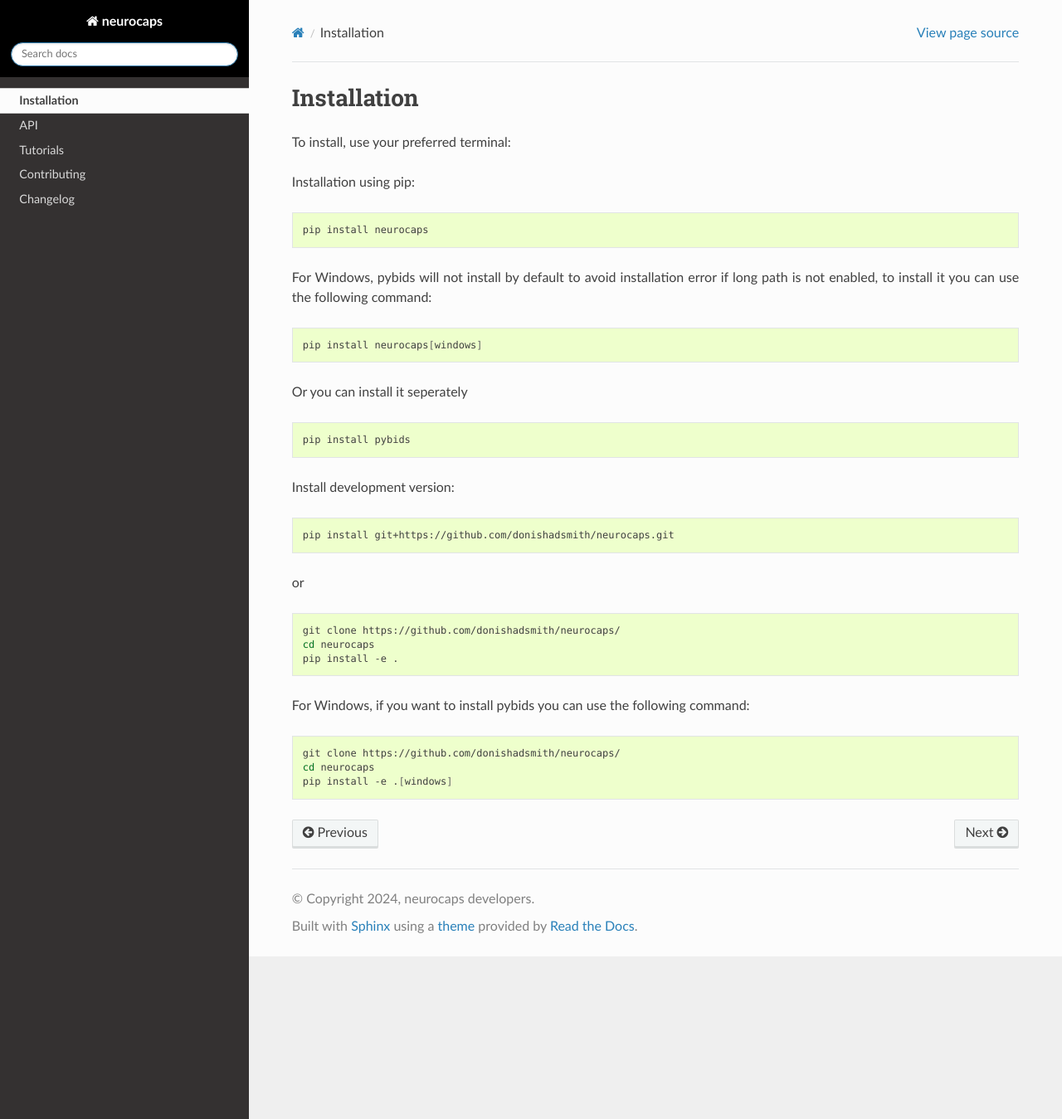
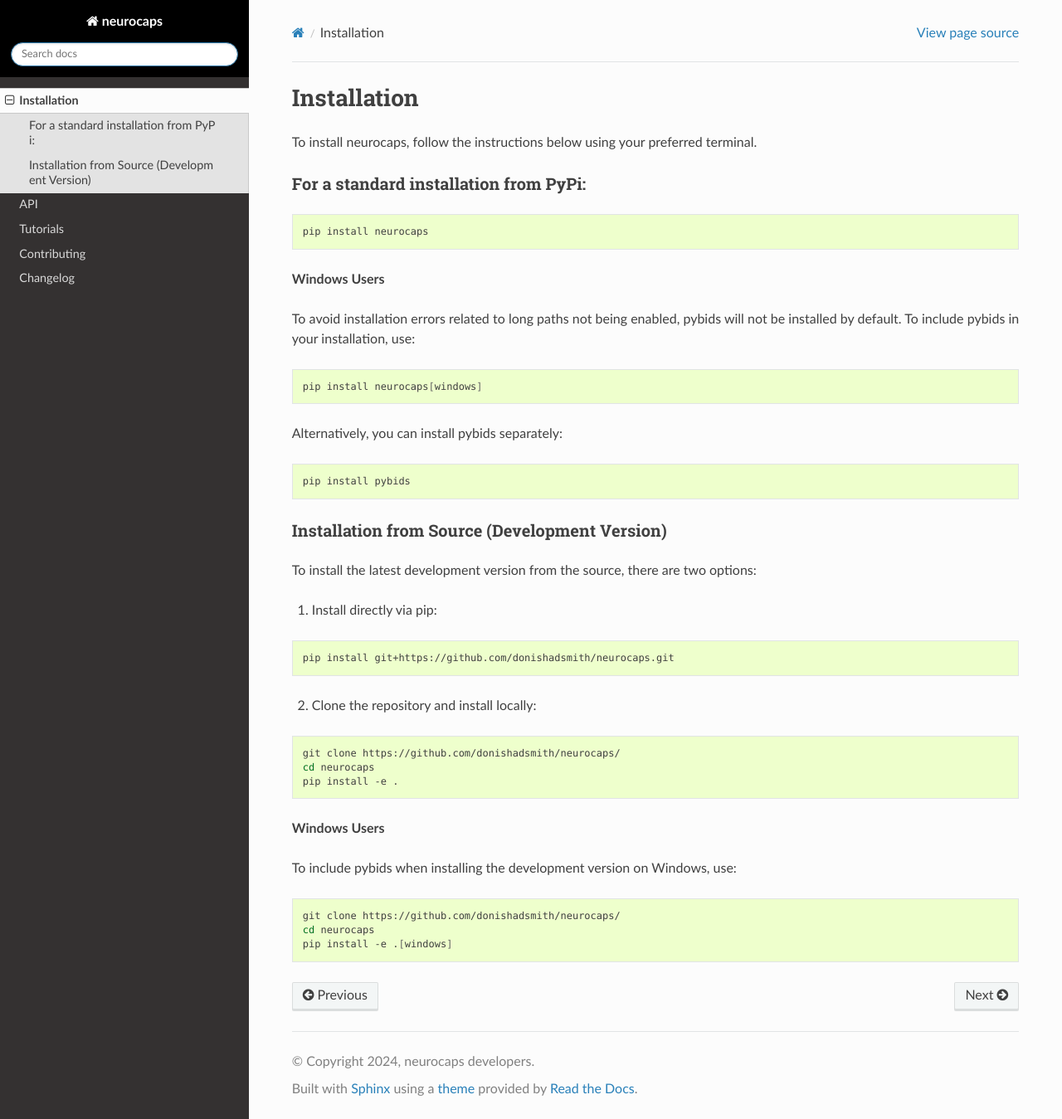
Before and after one commit to donishadsmith/neurocaps, a Sphinx documentation site: the page built from docs/installation.md, in a window 1280 px wide and 1349 px high. Shown: the whole window at 83% size. Built offline with Sphinx 7.4.7 and the Read the Docs theme 2.0.0, drawn with Linux system fonts in a browser that asks for light colours.

Commit message:
improve installation guide & minor docstring revision

````diff
--- /dev/null
+++ b/docs/installation.md
@@ -0,0 +1,57 @@
+# Installation
+To install neurocaps, follow the instructions below using your preferred terminal.
+
+### For a standard installation from PyPi:
+```bash
+
+pip install neurocaps
+
+```
+
+**Windows Users**
+
+To avoid installation errors related to long paths not being enabled, pybids will not be installed by default.
+To include pybids in your installation, use:
+
+```bash
+
+pip install neurocaps[windows]
+
+```
+
+Alternatively, you can install pybids separately:
+
+```bash
+
+pip install pybids
+
+```
+### Installation from Source (Development Version)
+To install the latest development version from the source, there are two options:
+
+1. Install directly via pip:
+```bash
+
+pip install git+https://github.com/donishadsmith/neurocaps.git
+
+```
+
+2. Clone the repository and install locally:
+
+```bash
+
+git clone https://github.com/donishadsmith/neurocaps/
+cd neurocaps
+pip install -e .
+
+```
+**Windows Users**
+
+To include pybids when installing the development version on Windows, use:
+
+```bash
+
+git clone https://github.com/donishadsmith/neurocaps/
+cd neurocaps
+pip install -e .[windows]
+```
--- a/docs/installation.rst
+++ /dev/null
@@ -1,43 +0,0 @@
-Installation
-============
-To install, use your preferred terminal:
-
-Installation using pip:
-
-.. code-block:: bash
-
-    pip install neurocaps
-
-For Windows, pybids will not install by default to avoid installation error if long path is not enabled, to install it you can use the following command:
-
-.. code-block:: bash
-
-    pip install neurocaps[windows]
-
-Or you can install it seperately
-
-.. code-block:: bash
-
-    pip install pybids
-
-Install development version:
-
-.. code-block:: bash
-
-    pip install git+https://github.com/donishadsmith/neurocaps.git
-
-or
-
-.. code-block:: bash
-
-    git clone https://github.com/donishadsmith/neurocaps/
-    cd neurocaps
-    pip install -e .
-
-For Windows, if you want to install pybids you can use the following command:
-
-.. code-block:: bash
-
-    git clone https://github.com/donishadsmith/neurocaps/
-    cd neurocaps
-    pip install -e .[windows]
--- a/docs/introduction.rst
+++ b/docs/introduction.rst
@@ -43,7 +43,7 @@
 =====
 This package contains two main classes: ``TimeseriesExtractor`` for extracting the timeseries, and ``CAP`` for performing the CAPs analysis.
 
-**Note:** When extracting the timeseries, this package uses either the Schaefer atlas, the Automated Anatomical Labeling (AAL) atlas, or a custom parcellation where all regions have a left and right version of nodes (bilateral nodes).
+**Note:** When extracting the timeseries, this package uses either the Schaefer atlas, the Automated Anatomical Labeling (AAL) atlas, or a custom parcellation that is lateralized (where each region/network has nodes in the left and right hemispheres).
 The number of ROIs and networks for the Schaefer atlas can be adjusted with the parcel_approach parameter when initializing the ``TimeseriesExtractor`` class.
 
 To modify it, you must use a nested dictionary, where the primary key is "Schaefer" and the sub-keys are "n_rois" and "yeo_networks". For example:
--- a/neurocaps/__init__.py
+++ b/neurocaps/__init__.py
@@ -3,4 +3,4 @@
 __all__=["analysis", "extraction"]
 
 # Version in single place
-__version__ = "0.16.1.post2"
+__version__ = "0.16.1.post3"
````
Also changed, not shown: CHANGELOG.md (+11 -6 lines), README.md (+14 -12 lines), 3 other files.
